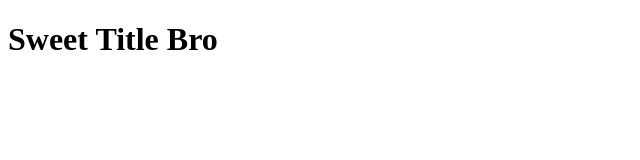
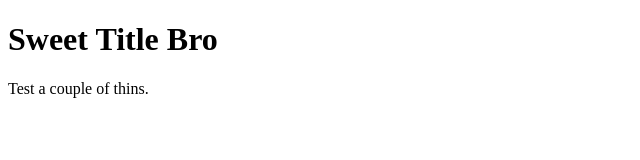
Before and after one commit to aselbie/aselbie.github.io, a plain HTML site: page index.html in a window 1280 px wide. Shown: the whole page, without its empty margins (0-640 px from the left). Drawn offline with Linux system fonts and the light colour scheme.

Commit message:
Update index.html

```diff
--- a/index.html
+++ b/index.html
@@ -6,7 +6,8 @@
 </head>
 <body>
 
-	<h1>Sweet Title Bro</h1>
+<h1>Sweet Title Bro</h1>
+<p>Test a couple of thins.</p>
 
 </body>
 </html>
```
